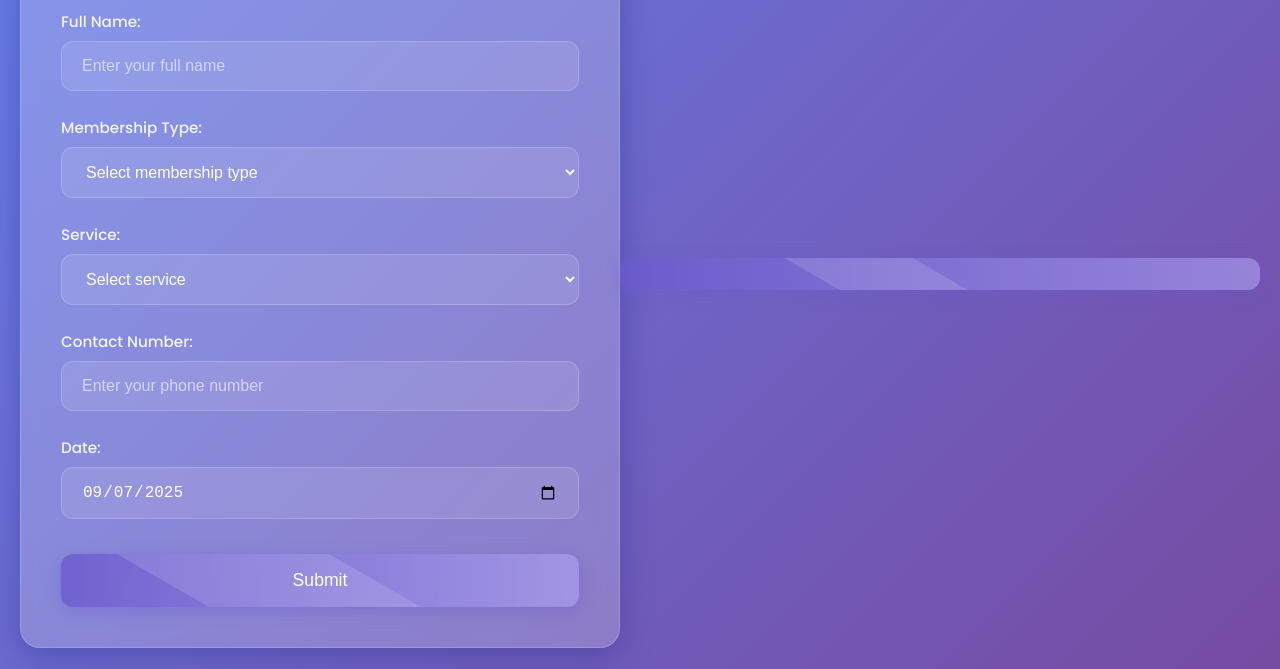
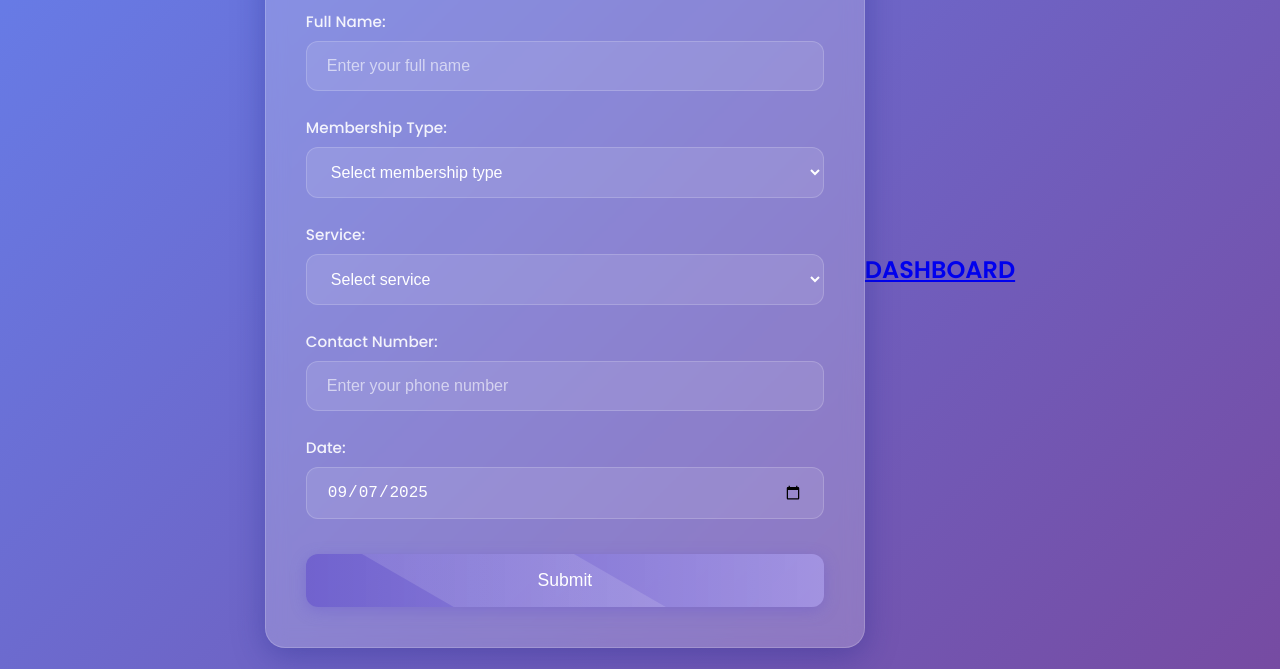
Before and after one commit to SkaDigitalHub/admingrwc, a plain HTML site: page attendance.html in a window 1280 px wide. Shown: the part 131-800 px from the top of the page. Drawn offline with Linux system fonts and the light colour scheme.

Commit message:
Update attendance.html

```diff
--- a/attendance.html
+++ b/attendance.html
@@ -240,8 +240,9 @@
         </div>
     </div>
 <br>
-<button onclick="window.location.href('index.html')"></button>
-
+ <div>
+<a href="index.html"><h2>DASHBOARD</h2></a>
+</div>
     <script>
         document.addEventListener('DOMContentLoaded', function() {
             const form = document.getElementById('attendanceForm');
```
